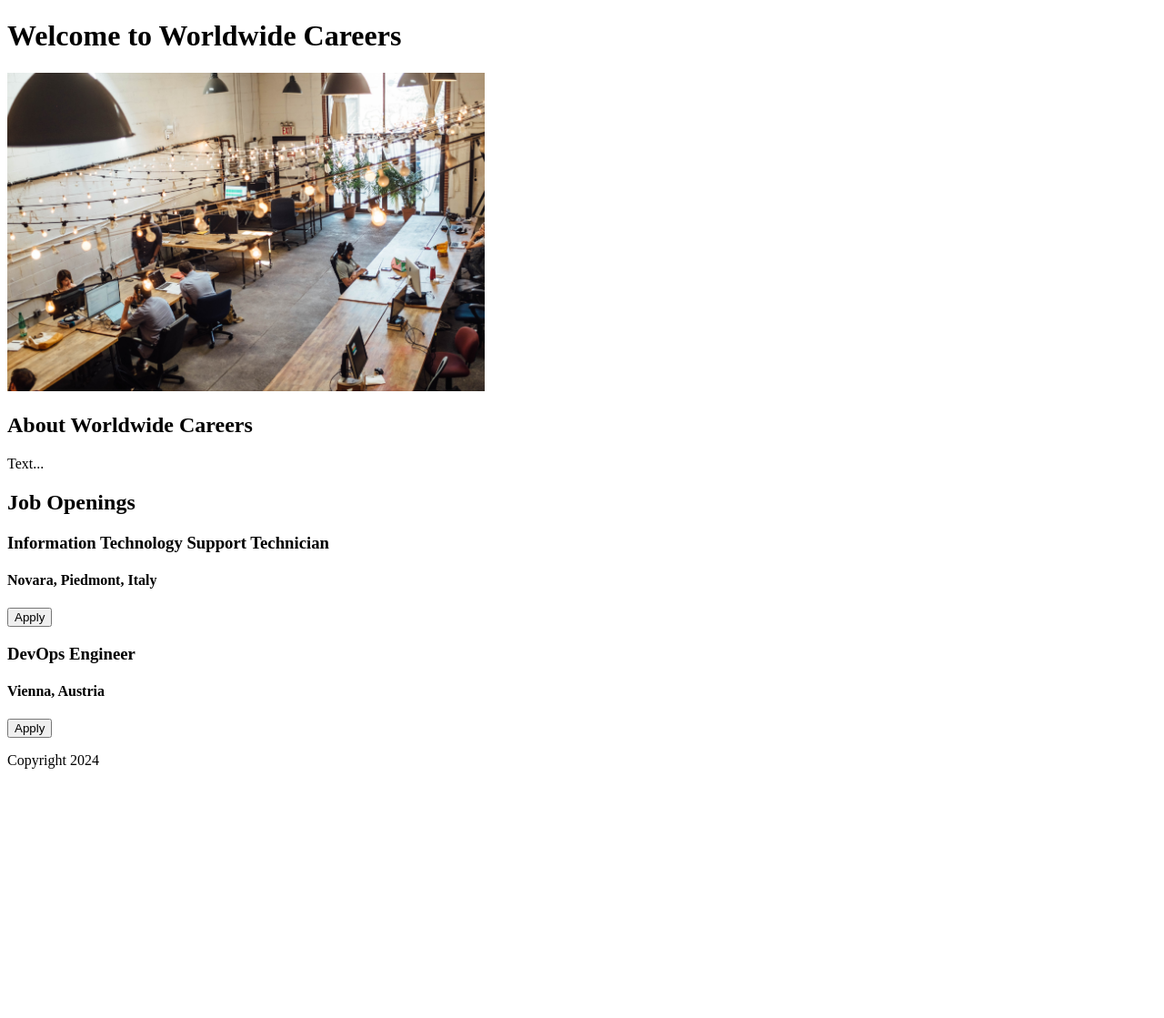
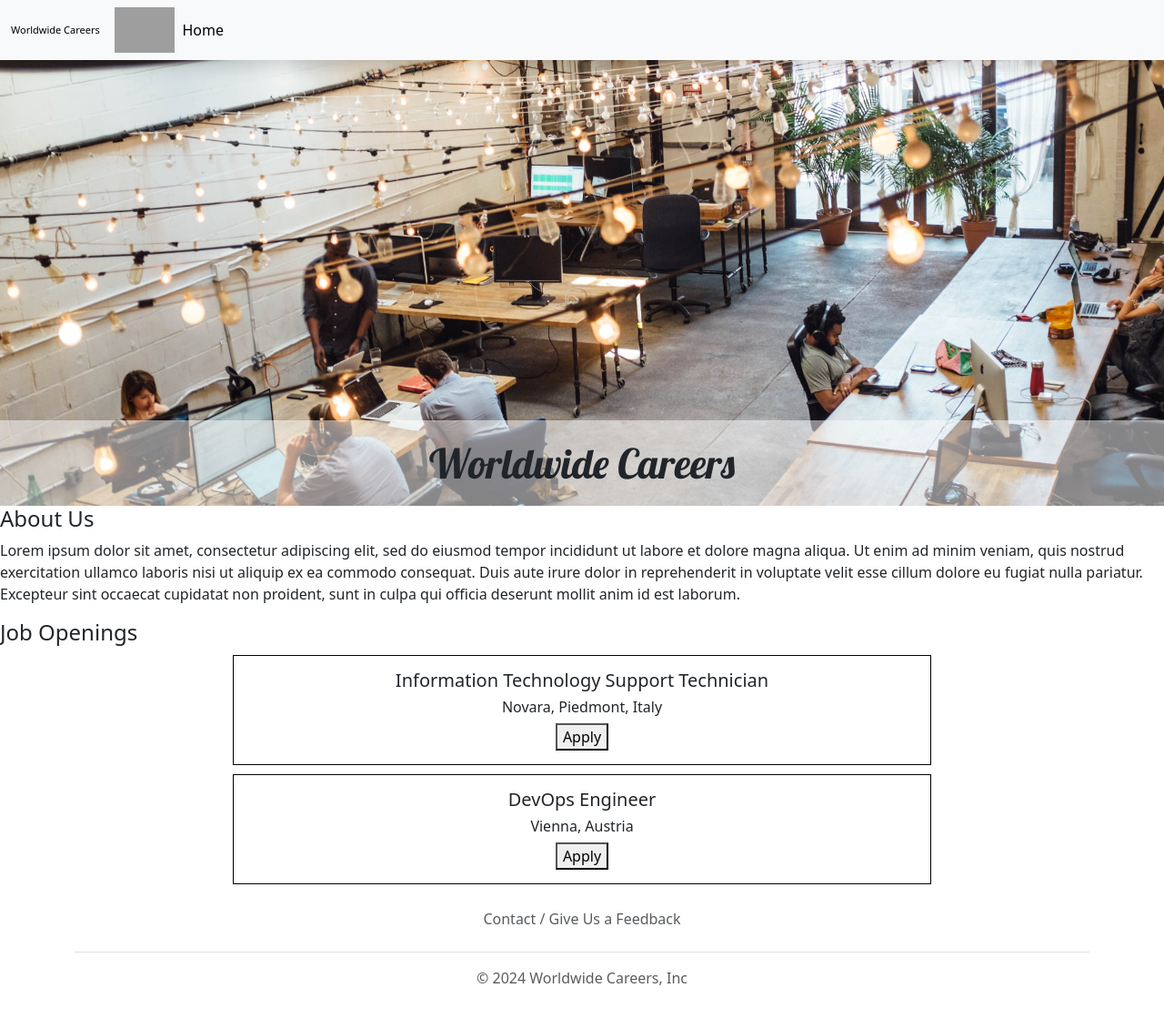
Before and after one commit to zserraakkaya/WorldwideCareers, a Flask app: page / in a window 1280 px wide. Shown: the whole page at 91% size. Before the commit the page ends 845 px from the top, so only its background shows below. Run offline with Flask 3, Linux system fonts and the light colour scheme; grey boxes are pictures that could not be loaded.

Commit message:
home.html changed and splitted into files

```diff
--- /dev/null
+++ b/static/style.css
@@ -0,0 +1,48 @@
+body {
+  margin: 0;
+  padding: 0;
+}
+
+#nav-h1 {
+  font-size: 11px;
+}
+header {
+  position: relative;
+}
+
+#header-img {
+  width: 100%;
+  height: 500px;
+  object-fit: cover;
+  object-position: 0 50%;
+}
+
+.header-overlay {
+  position: absolute;
+  top: 0;
+  left: 0;
+  width: 100%;
+  height: 100%;
+  display: flex;
+  flex-direction: column;
+  justify-content: flex-end;
+  align-items: center;
+}
+
+#header-h1 {
+  text-align: center;
+  background-color: rgba(255, 255, 255, 0.5);
+  width: 100%;
+  margin: 0;
+  padding: 20px;
+  font-size: 45px;
+  font-family: "Lobster", sans-serif;
+}
+
+#job-div {
+  width: 60%;
+  text-align: center;
+  margin: 10px auto;
+  padding: 15px;
+  border: 1px solid black;
+}
--- /dev/null
+++ b/templates/footer.html
@@ -0,0 +1,11 @@
+<div class="container">
+  <footer class="py-2 my-2">
+    <ul class="nav justify-content-center border-bottom pb-3 mb-3">
+
+      <li class="nav-item">
+        <a href="mailto:zserraakkaya2@gmail.com?subject=Question%20About%20WorldwideCareers&body=%3CEnter%20your%20feedback%20here%3E" class="nav-link px-2 text-muted">Contact / Give Us a Feedback</a>
+      </li>
+    </ul>
+    <p class="text-center text-muted">© 2024 Worldwide Careers, Inc</p>
+  </footer>
+</div>
--- a/templates/home.html
+++ b/templates/home.html
@@ -3,21 +3,54 @@
   <head>
     <meta charset="UTF-8" />
     <meta name="viewport" content="width=device-width, initial-scale=1.0" />
+    <!--css-->
+    <link rel="stylesheet" href="../static/style.css" />
+    <!--bootstrap-->
+    <link
+      href="https://cdn.jsdelivr.net/npm/bootstrap@5.3.2/dist/css/bootstrap.min.css"
+      rel="stylesheet"
+      integrity="sha384-T3c6CoIi6uLrA9TneNEoa7RxnatzjcDSCmG1MXxSR1GAsXEV/Dwwykc2MPK8M2HN"
+      crossorigin="anonymous"
+    />
+    <!--google fonts lobster-->
+    <link rel="preconnect" href="https://fonts.googleapis.com" />
+    <link rel="preconnect" href="https://fonts.gstatic.com" crossorigin />
+    <link
+      href="https://fonts.googleapis.com/css2?family=Lobster&display=swap"
+      rel="stylesheet"
+    />
     <title>Worldwide Careers</title>
   </head>
   <body>
-    <h1>Welcome to Worldwide Careers</h1>
-    <img src="../static/career.jpg" height="350" />
+    {% include 'nav.html' %}
 
-    <h2>About Worldwide Careers</h2>
-    <p>Text...</p>
+    <header>
+      <img src="../static/career.jpg" id="header-img" />
+      <div class="header-overlay">
+        <h1 id="header-h1">Worldwide Careers</h1>
+      </div>
+    </header>
 
-    <h2>Job Openings</h2>
+    <h4>About Us</h4>
+    <p>
+      Lorem ipsum dolor sit amet, consectetur adipiscing elit, sed do eiusmod
+      tempor incididunt ut labore et dolore magna aliqua. Ut enim ad minim
+      veniam, quis nostrud exercitation ullamco laboris nisi ut aliquip ex ea
+      commodo consequat. Duis aute irure dolor in reprehenderit in voluptate
+      velit esse cillum dolore eu fugiat nulla pariatur. Excepteur sint occaecat
+      cupidatat non proident, sunt in culpa qui officia deserunt mollit anim id
+      est laborum.
+    </p>
 
-    {% for job in jobs %} {% include 'jobs.html' %} {% endfor %}
+    <h4>Job Openings</h4>
 
-    <footer>
-      <p>Copyright 2024</p>
-    </footer>
+    {% for job in jobs %} {% include 'jobs.html' %} {% endfor %} {% include
+    'footer.html' %}
+
+    <script
+      src="https://cdn.jsdelivr.net/npm/bootstrap@5.3.2/dist/js/bootstrap.bundle.min.js"
+      integrity="sha384-C6RzsynM9kWDrMNeT87bh95OGNyZPhcTNXj1NW7RuBCsyN/o0jlpcV8Qyq46cDfL"
+      crossorigin="anonymous"
+    ></script>
   </body>
 </html>
--- a/templates/jobs.html
+++ b/templates/jobs.html
@@ -1,5 +1,5 @@
-<div>
-  <h3>{{job.title}}</h3>
-  <h4>{{job.location}}</h4>
+<div id="job-div">
+  <h5>{{job.title}}</h5>
+  <h6>{{job.location}}</h6>
   <button>Apply</button>
 </div>
--- /dev/null
+++ b/templates/nav.html
@@ -0,0 +1,29 @@
+<nav class="navbar navbar-expand-lg bg-body-tertiary shadow fixed-top">
+  <div class="container-fluid">
+    <a class="navbar-brand small" id="nav-h1" href="#">Worldwide Careers</a>
+    <img
+      src="https://i.ibb.co/b1m7Q49/nicolas-j-leclercq-i-Gri85wet-NI-unsplash.jpg"
+      alt="make something awesome"
+      height="50"
+    />
+    <button
+      class="navbar-toggler"
+      type="button"
+      data-bs-toggle="collapse"
+      data-bs-target="#navbarSupportedContent"
+      aria-controls="navbarSupportedContent"
+      aria-expanded="false"
+      aria-label="Toggle navigation"
+    >
+      <span class="navbar-toggler-icon"></span>
+    </button>
+    <div class="collapse navbar-collapse" id="navbarSupportedContent">
+      <ul class="navbar-nav me-auto mb-2 mb-lg-0">
+        <li class="nav-item">
+          <a class="nav-link active" aria-current="page" href="#">Home</a>
+        </li>
+      </ul>
+    </div>
+  </div>
+</nav>
+<div style="height: 56px"></div>
```
